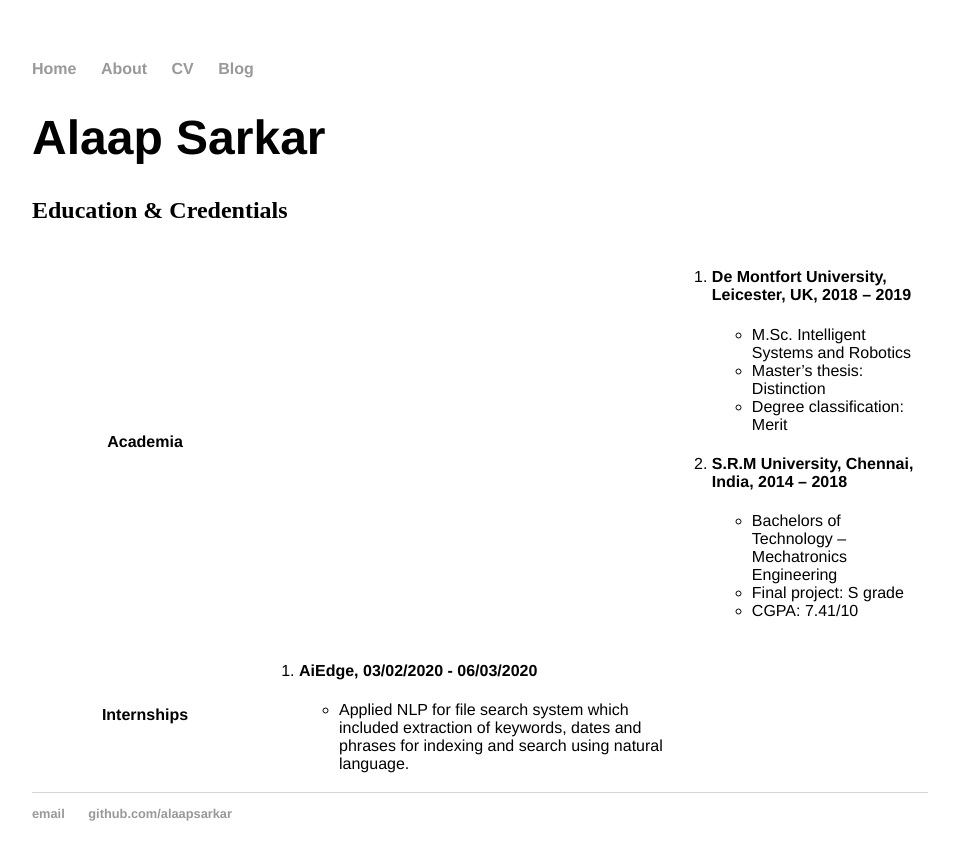
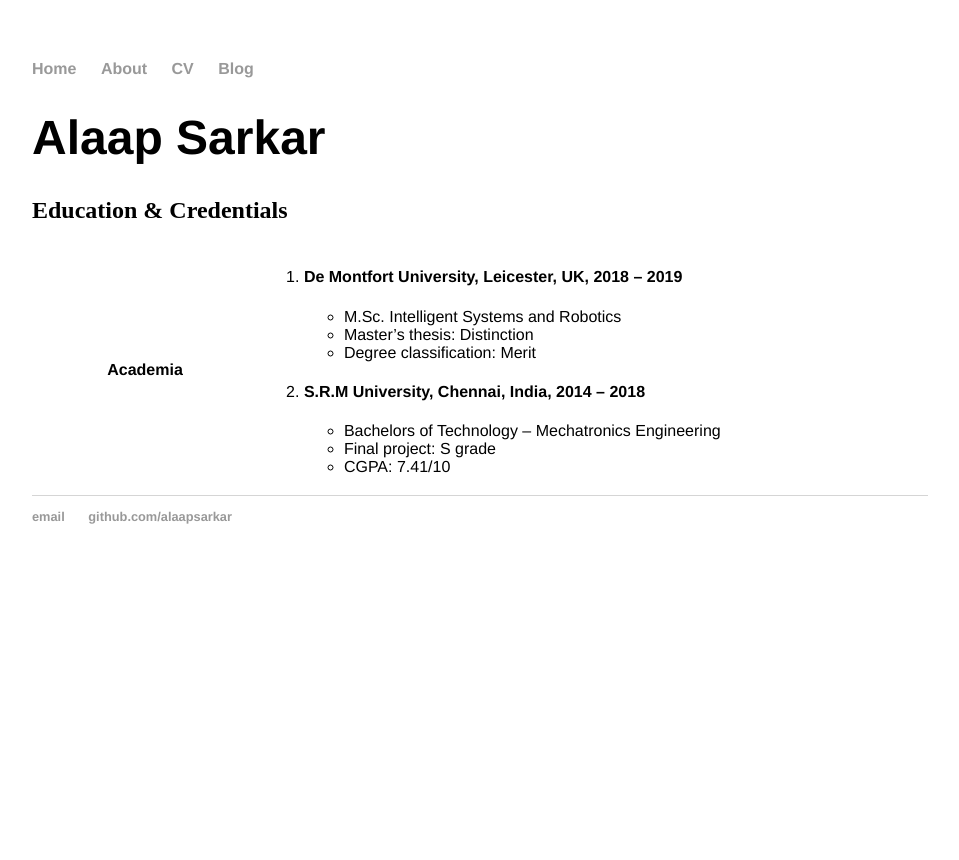
Before and after one commit to AlaapSarkar/AlaapSarkar.github.io, a Jekyll site: the page built from cv/index.html, in a window 1280 px wide. Shown: the top 860 px of the page, without its empty margins (160-1119 px from the left). Built offline with Jekyll 4.4.1, drawn with Linux system fonts in a browser that asks for light colours.

Commit message:
Update index.html

```diff
--- a/cv/index.html
+++ b/cv/index.html
@@ -28,16 +28,5 @@ title: CV
         </ol>
       </td>
     </tr>
-    <tr>
-      <th style="width:25%">Internships</th>
-      <td>
-        <ol>
-          <li>
-            <h4>AiEdge, 03/02/2020 - 06/03/2020</h4>
-            <ul><li>Applied NLP for file search system which included extraction of keywords,
-              dates and phrases for indexing and search using natural language.</li></ul>
-          </li>
-        </ol>
-      </td>
-    </tr>
+
   </table>
```
